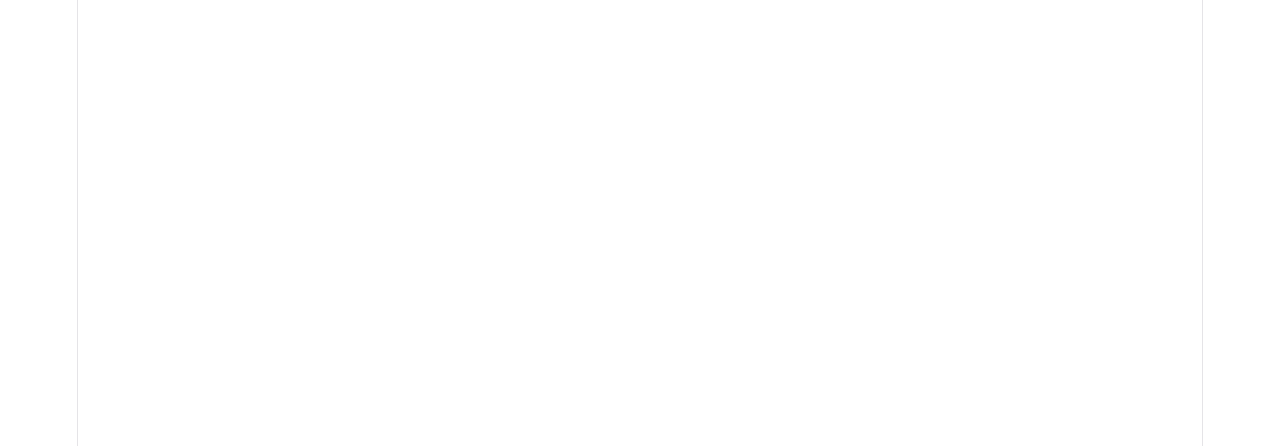
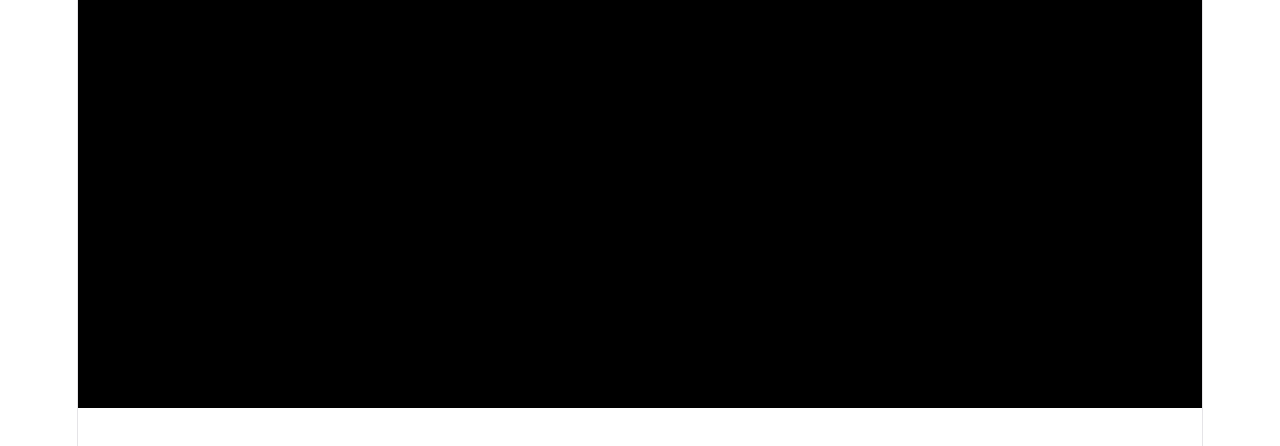
Before and after one commit to Cypher-0071/Home_Cloud, a React (Vite) app in the folder dashboard/: page /terminal in a window 1280 px wide. Before the commit this address had no page. Shown: the top 446 px of the page. Built offline with nearby package versions, Linux system fonts and the light colour scheme.

Commit message:
feat(dashboard): add terminal component with xterm integration

```diff
--- a/dashboard/package.json
+++ b/dashboard/package.json
@@ -10,6 +10,8 @@
     "preview": "vite preview"
   },
   "dependencies": {
+    "@xterm/addon-fit": "^0.11.0",
+    "@xterm/xterm": "^6.0.0",
     "react": "^19.2.6",
     "react-dom": "^19.2.6",
     "react-router-dom": "^7.18.0"
--- a/dashboard/src/App.tsx
+++ b/dashboard/src/App.tsx
@@ -1,5 +1,6 @@
 import { BrowserRouter, Routes, Route } from 'react-router-dom'
 import Login from './pages/login'
+import TerminalComponent from './pages/terminal'
 import './App.css'
 
 function App() {
@@ -7,6 +8,7 @@
     <BrowserRouter>
       <Routes>
         <Route path="/login" element={<Login />} />
+        <Route path="/terminal" element={<TerminalComponent />} />
         <Route path="/" element={<div>Dashboard</div>} />
       </Routes>
     </BrowserRouter>
--- /dev/null
+++ b/dashboard/src/pages/terminal.tsx
@@ -0,0 +1,21 @@
+import { useEffect, useRef } from 'react'
+import { Terminal } from '@xterm/xterm'
+import { FitAddon } from '@xterm/addon-fit'
+import '@xterm/xterm/css/xterm.css'
+
+export default function TerminalComponent(){
+    const terminalRef = useRef<HTMLDivElement>(null)
+
+    useEffect(()=>{
+        const terminal = new Terminal()
+        const fitaddon = new FitAddon()
+
+        terminal.loadAddon(fitaddon)
+        terminal.open(terminalRef.current!)
+        fitaddon.fit()
+
+        return () =>  terminal.dispose()
+    },[])
+
+    return <div ref={terminalRef} style={{ height: '100%', width: '100%' }} />
+}
```
Also changed, not shown: 2 other files (tests, documents, lock files or other folders).
